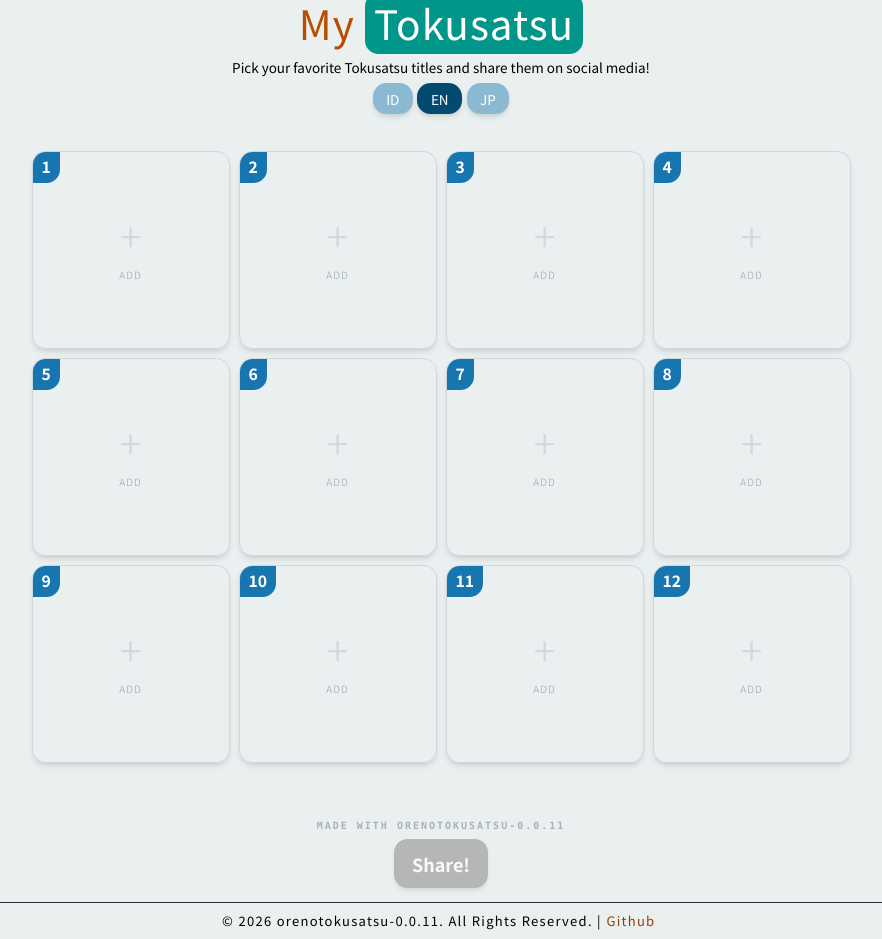
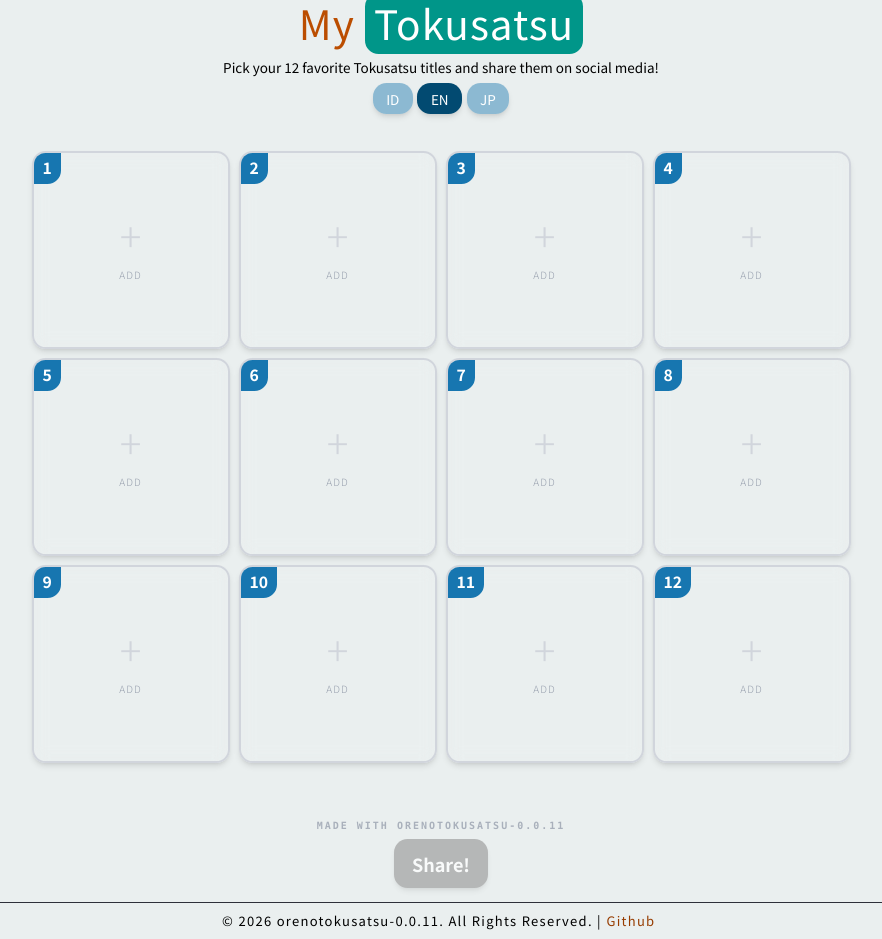
Before and after one commit to axlchr12/orenotokusatsu, a React (Vite) app: page / in a window 1280 px wide. Shown: the whole page, without its empty margins (199-1081 px from the left). Built offline with nearby package versions, Linux system fonts and the light colour scheme; no server answers.

Commit message:
fix: update i18n

```diff
--- a/src/i18n/locales/en.json
+++ b/src/i18n/locales/en.json
@@ -1,6 +1,6 @@
 {
   "title": "My <0>Tokusatsu</0>",
-  "description": "Pick your favorite Tokusatsu titles and share them on social media!",
+  "description": "Pick your 12 favorite Tokusatsu titles and share them on social media!",
   "titleModal": "Search Titles",
   "addItem": "Add",
   "search": "Search",
--- a/src/i18n/locales/id.json
+++ b/src/i18n/locales/id.json
@@ -1,6 +1,6 @@
 {
   "title": "<0>Tokusatsu</0>Ku",
-  "description": "Pilih judul Tokusatsu favoritmu dan bagikan ke media sosial!",
+  "description": "Pilih 12 judul Tokusatsu favoritmu dan bagikan ke media sosial!",
   "titleModal": "Cari Judul",
   "addItem": "Tambah",
   "search": "Cari",
--- a/src/i18n/locales/ja.json
+++ b/src/i18n/locales/ja.json
@@ -1,6 +1,6 @@
 {
   "title": "俺の<0>特撮</0>",
-  "description": "好きな特撮作品を選んで、SNSでシェアしよう！",
+  "description": "好きな12特撮作品を選んで、SNSでシェアしよう！",
   "titleModal": "作品を検索",
   "addItem": "追加する",
   "search": "検索",
--- a/src/pages/content/SelectionGrid.tsx
+++ b/src/pages/content/SelectionGrid.tsx
@@ -39,7 +39,7 @@ export const SelectionGrid = React.memo(
             {selectedTokuTitles.map((item, index) => (
               <div
                 key={item?.id || index}
-                className="relative flex flex-col items-center justify-center aspect-square border border-gray-300 rounded-xl cursor-pointer hover:border-sky-400 hover:bg-sky-50 transition-all md:shadow-md overflow-hidden backdrop-blur-sm duration-300"
+                className="relative flex flex-col items-center justify-center aspect-square border-2 border-gray-300 rounded-xl cursor-pointer hover:border-sky-400 hover:bg-sky-50 transition-all md:shadow-md overflow-hidden backdrop-blur-sm duration-300"
                 onClick={() => !item && onOpenModal(index)}
               >
                 <span className="absolute top-0 left-0 text-[10px] sm:text-sm font-bold text-white bg-sky-700/90 px-2 py-1 rounded-br-xl z-30 md:shadow-md md:transition-shadow">
```
